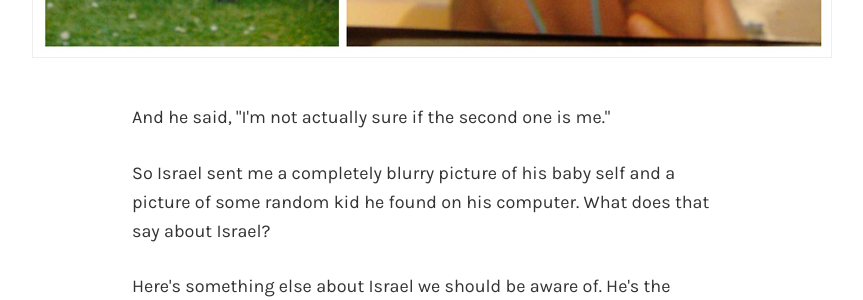
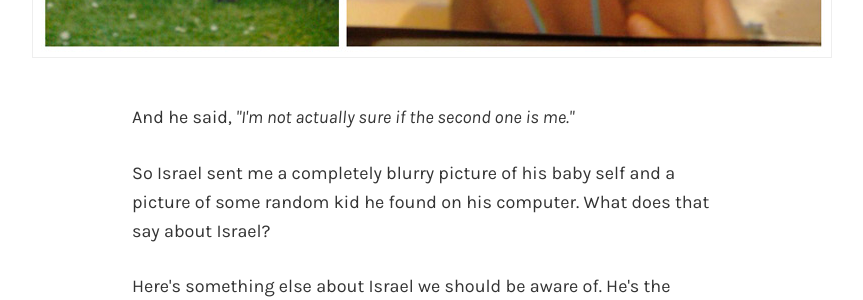
Before and after one commit to shawnliu/shawnliu.github.io, a Jekyll site: the page built from israel.html, in a window 1280 px wide. Shown: the part 802-1102 px from the top of the page, without its empty margins (208-1071 px from the left). Built offline with Jekyll 4.4.1, drawn with Linux system fonts in a browser that asks for light colours.

Commit message:
EM is italic.

```diff
--- a/css/israel.scss
+++ b/css/israel.scss
@@ -39,6 +39,9 @@ a {
     text-decoration: none;
   }
 }
+em {
+  font-style: italic;
+}
 blockquote {
   color: #666;
   font-family: Georgia;
```
